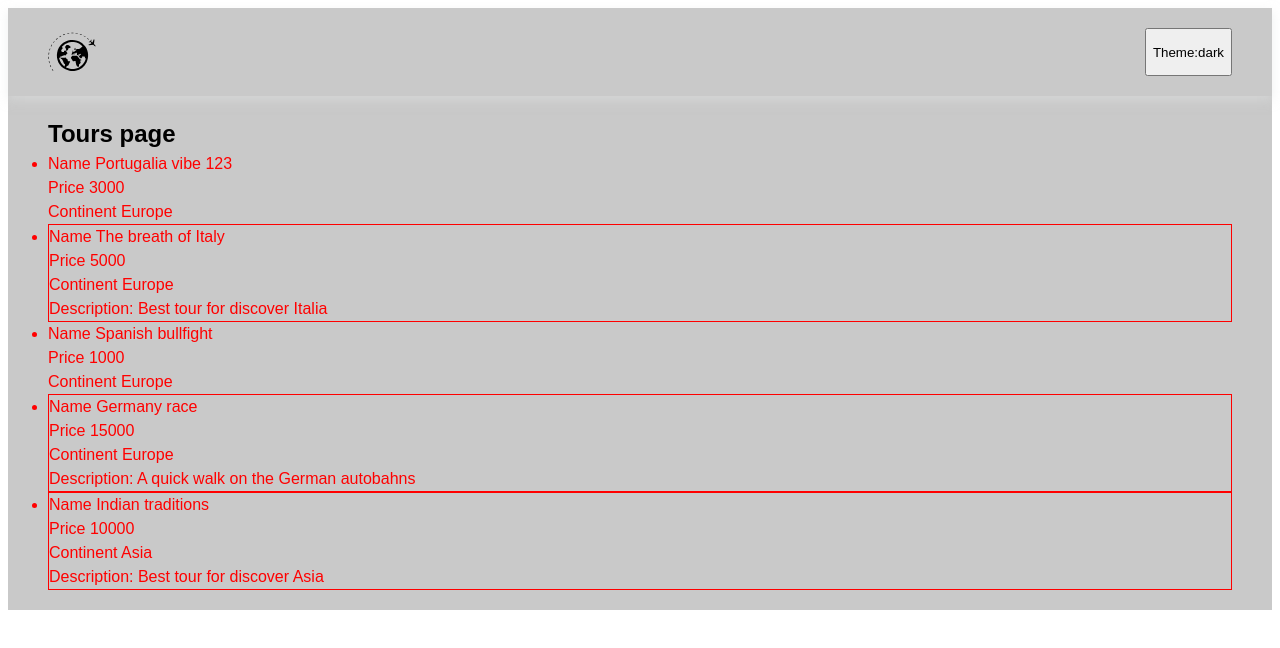
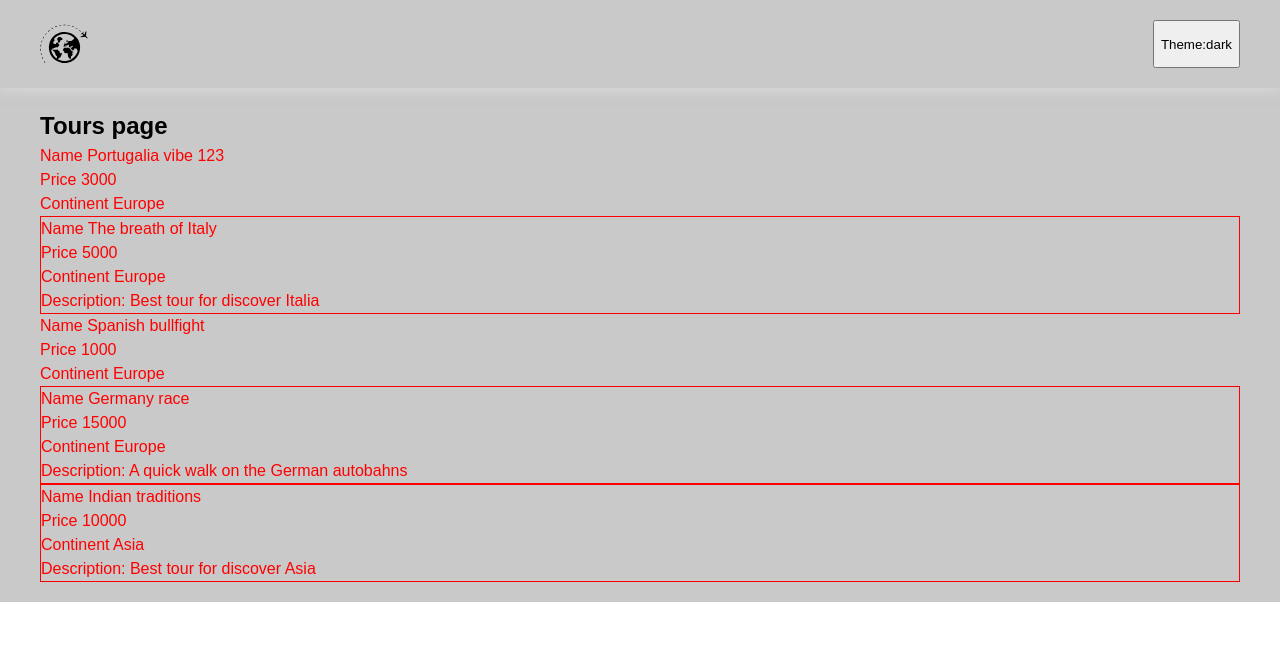
Before and after one commit to sk6k/I-Tour, a React (Create React App) app: page / in a window 1280 px wide. Shown: the top 648 px of the page. Built offline with nearby package versions, Linux system fonts and the light colour scheme.

Commit message:
normalize

```diff
--- a/src/index.scss
+++ b/src/index.scss
@@ -1,6 +1,8 @@
 @import-normalize;
 
 body {
+	margin: 0;
+	padding: 0;
 	font-family: sans-serif;
 	line-height: 1.5;
 }
@@ -26,3 +28,7 @@ img {
 	max-width: 100%;
 	height: auto;
 }
+
+li {
+	list-style: none;
+}
```
